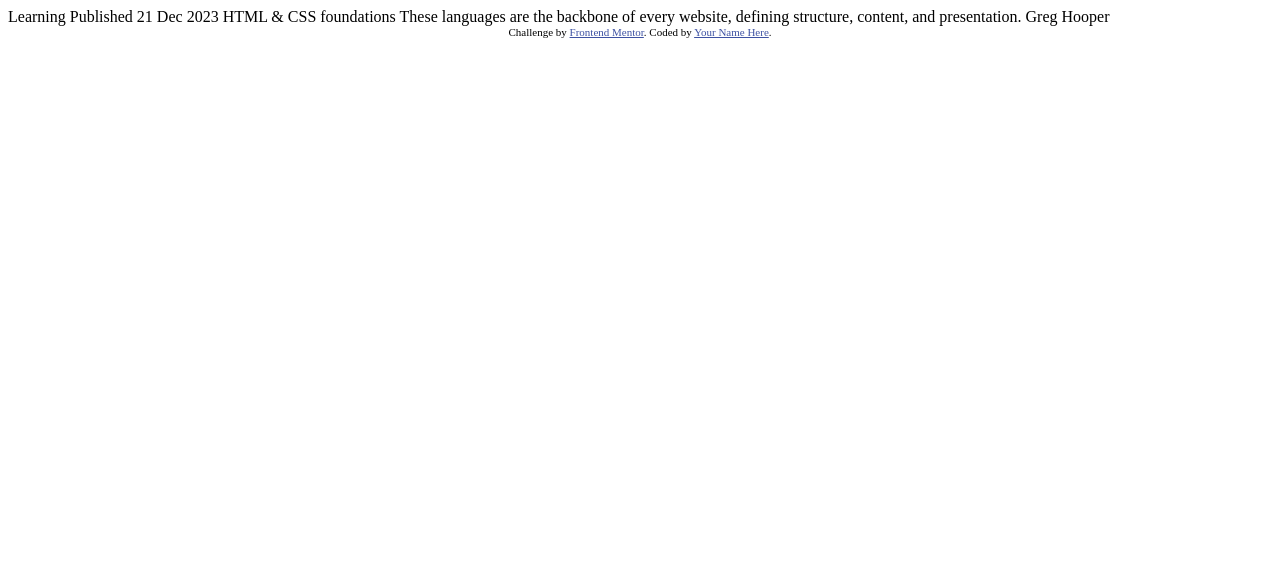
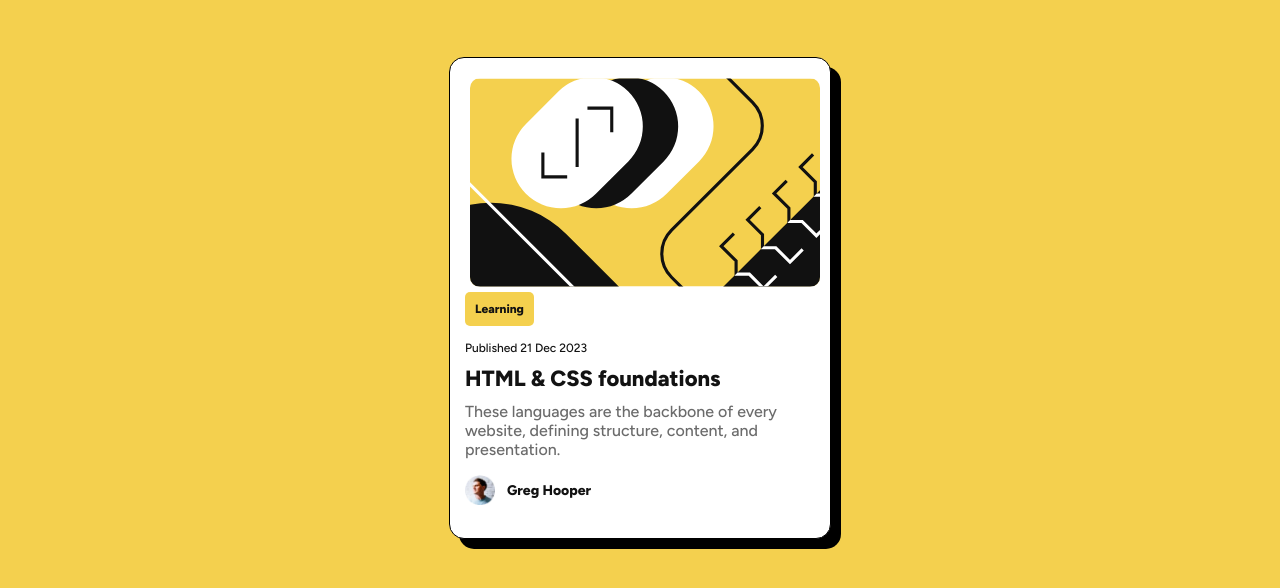
Before and after one commit to sal-can-code/blog-preview-card-main, a plain HTML site: page index.html in a window 1280 px wide. Drawn offline with Linux system fonts and the light colour scheme.

Commit message:
Added the HTML and CSS files

```diff
--- /dev/null
+++ b/index.css
@@ -0,0 +1,78 @@
+body   {
+    font-family: 'Figtree', sans-serif;
+    background-color: hsl(47, 88%, 63%);
+    display: grid;
+    place-items: center;
+    padding: 24px;
+
+}
+.card {
+    background-color: hsl(0, 0%, 100%);
+    border-radius: 15px;
+    width: 350px;
+    height: 450px;
+    padding: 15px;
+    box-shadow:  10px 10px #000000;;
+    border: 1px solid #000000;
+    margin-top: 25px;
+    overflow: hidden;
+
+
+}
+.tag {
+    background-color: hsl(47, 88%, 63%);
+    font-size: 12px;
+    color: hsl(0, 0%, 7%);
+    font-weight: 800;
+    padding: 10px;
+    border-radius: 5px;
+    margin-bottom: 5px;
+    display: inline-block;
+}
+.article-date {
+    font-size: 12px;
+   font-weight: 500;
+    margin-top: 10px;
+    color: hsl(0, 0%, 7%);
+    margin-bottom: 5px;
+}
+.article-title {
+    font-size: 22px;
+    font-weight: 800;
+    margin-top: 10px;
+    color: hsl(0, 0%, 7%);
+    margin-bottom: 5px;
+}
+.article-image {
+   display: block;
+    width: 100%;
+    height: auto;
+    margin: 5px;
+    align-items: center;
+    border-radius: 10px;
+
+}
+.text{
+    font-size: 16px;
+    color: hsl(0, 0%, 42%);
+    margin-top: 10px;
+    font-weight: 500;
+}
+.article-author{
+     display: flex;
+      align-items: center;
+      gap: 12px;
+}
+.avatar {
+    width: 30px;
+    height: 30px;
+
+   }
+.writer {
+    font-size: 14px;
+    font-weight: 800;
+    color: hsl(0, 0%, 7%);
+}
+
+.attribution { font-size: 11px; text-align: center; }
+    .attribution a { color: hsl(228, 45%, 44%); }
--- a/index.html
+++ b/index.html
@@ -5,30 +5,31 @@
   <meta name="viewport" content="width=device-width, initial-scale=1.0"> <!-- displays site properly based on user's device -->
 
   <link rel="icon" type="image/png" sizes="32x32" href="./assets/images/favicon-32x32.png">
+  <link rel="stylesheet" href="index.css">
+
+ <link href="https://fonts.googleapis.com/css2?family=Figtree:wght@400;500;800&display=swap" rel="stylesheet">
 
   <title>Frontend Mentor | Blog preview card</title>
 
-  <!-- Feel free to remove these styles or customise in your own stylesheet 👍 -->
-  <style>
-    .attribution { font-size: 11px; text-align: center; }
-    .attribution a { color: hsl(228, 45%, 44%); }
-  </style>
-</head>
+ </head>
 <body>
+ <article class="card">
+   <img src="assets/images/illustration-article.svg" alt="" class="article-image">
 
-  Learning
+  <span class="tag">Learning</span>
 
-  Published 21 Dec 2023
+  <p class="article-date"> Published 21 Dec 2023</p>
 
-  HTML & CSS foundations
+  <h1 class="article-title">HTML & CSS foundations</h1>
 
-  These languages are the backbone of every website, defining structure, content, and presentation.
+  <p  class="text">These languages are the backbone of every website, defining structure, content, and presentation.</p>
+  <div class="article-author">
+    <img src="assets/images/image-avatar.webp" alt="" class="avatar">
+    <span class="writer"> Greg Hooper</span>
+  </div>
 
-  Greg Hooper
+  </article>
 
-  <div class="attribution">
-    Challenge by <a href="https://www.frontendmentor.io?ref=challenge" target="_blank">Frontend Mentor</a>.
-    Coded by <a href="#">Your Name Here</a>.
-  </div>
+
 </body>
 </html>
```
